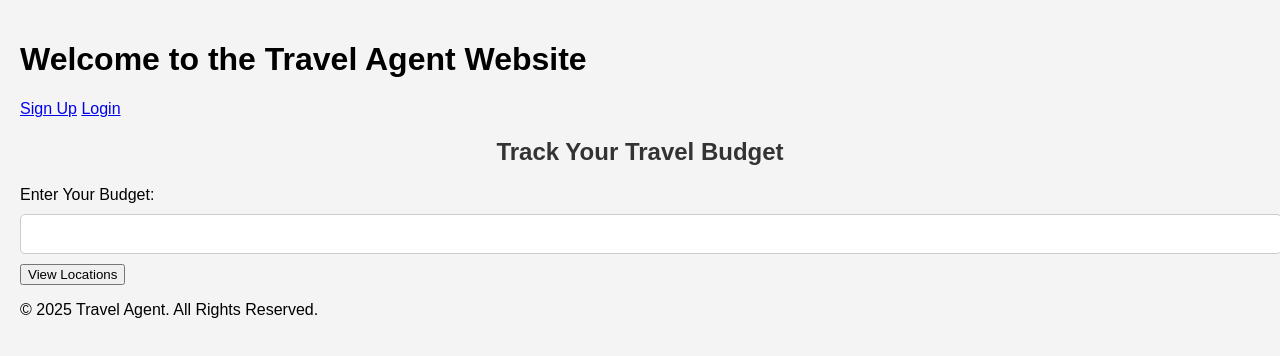
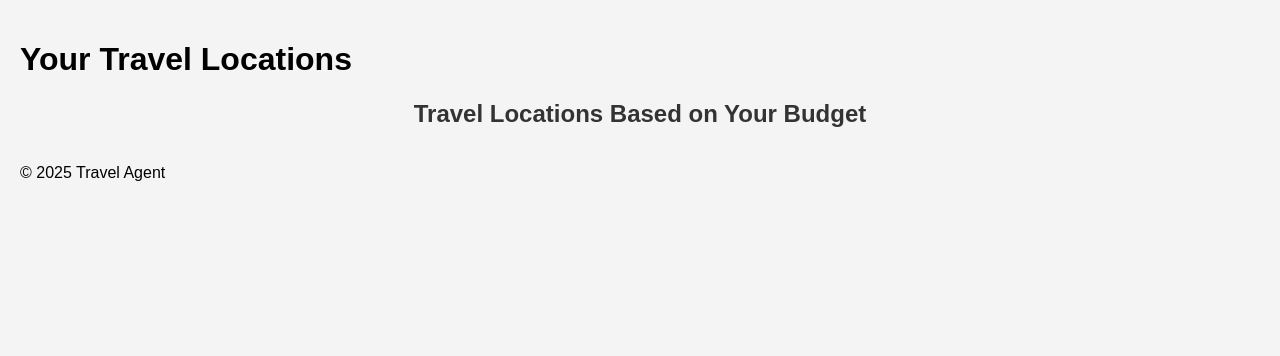
Before and after one commit to A4421-HJ/Travelling-Agent, a plain HTML site: page dashboard.html in a window 1280 px wide. Drawn offline with Linux system fonts and the light colour scheme.

Commit message:
Update dashboard.html

```diff
--- a/dashboard.html
+++ b/dashboard.html
@@ -3,31 +3,25 @@
 <head>
   <meta charset="UTF-8">
   <meta name="viewport" content="width=device-width, initial-scale=1.0">
-  <title>Travel Agent</title>
+  <title>Travel Locations</title>
   <link rel="stylesheet" href="style.css">
 </head>
 <body>
 
   <header>
-    <h1>Welcome to the Travel Agent Website</h1>
-    <nav>
-      <a href="signup.html">Sign Up</a>
-      <a href="login.html">Login</a>
-    </nav>
+    <h1>Your Travel Locations</h1>
   </header>
 
   <main>
-    <h2>Track Your Travel Budget</h2>
-    <form action="dashboard.html">
-      <label for="budget">Enter Your Budget:</label>
-      <input type="number" id="budget" required>
-      <button type="submit">View Locations</button>
-    </form>
+    <h2>Travel Locations Based on Your Budget</h2>
+
+    <div id="locations"></div>
   </main>
 
   <footer>
-    <p>&copy; 2025 Travel Agent. All Rights Reserved.</p>
+    <p>&copy; 2025 Travel Agent</p>
   </footer>
 
+  <script src="script.js"></script>
 </body>
 </html>
```
